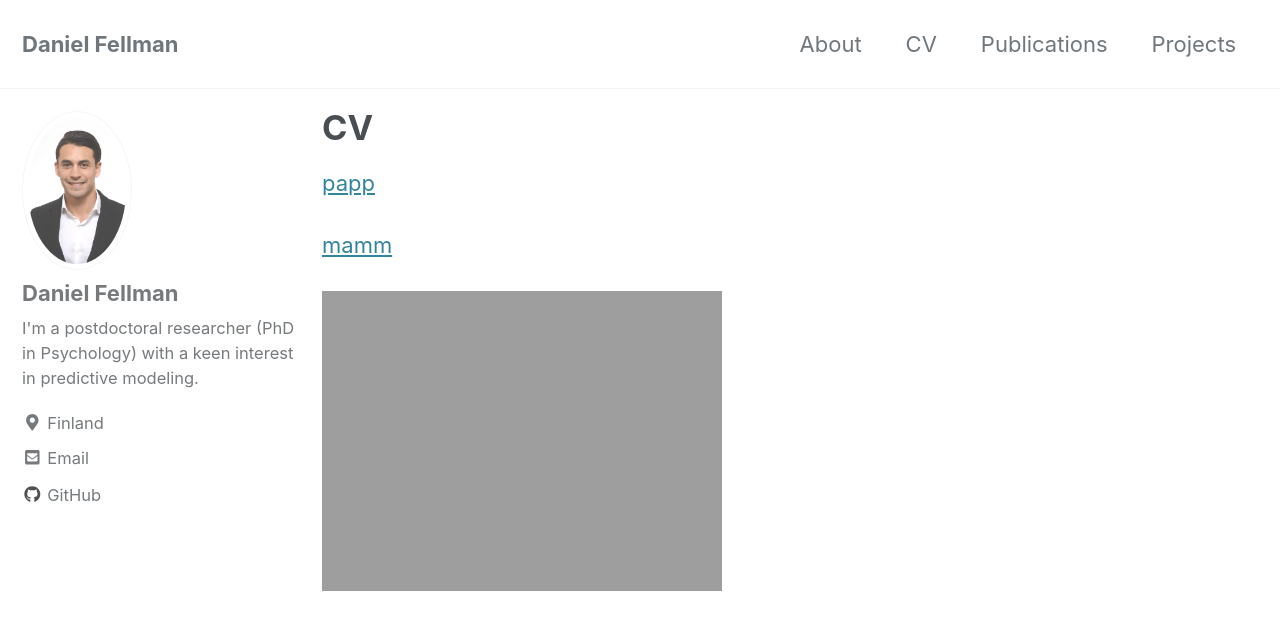
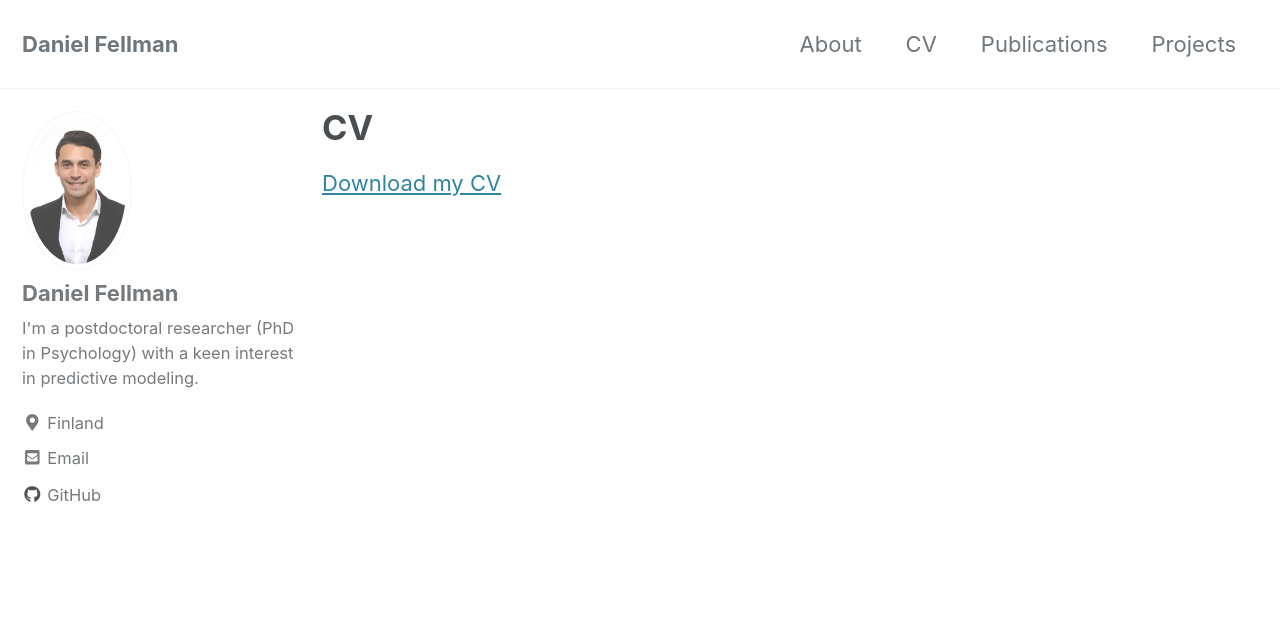
Before and after one commit to danielfellman/danielfellman.github.io, a Jekyll site: the page built from _pages/cv.md, in a window 1280 px wide and 900 px high. Shown: the top 630 px of the window. Built offline with Jekyll 4.4.1, drawn with Linux system fonts in a browser that asks for light colours; cached includes are drawn as plain includes; nearby versions of some CDN libraries.

Commit message:
Update cv.md

```diff
--- a/_pages/cv.md
+++ b/_pages/cv.md
@@ -4,8 +4,4 @@ permalink: /cv/
 title: "CV"
 author_profile: true
 ---
-[papp](https://github.com/danielwarna/braintrain/blob/gh-pages/Soveri_et_al_2017_Working_memory_training_revisited.pdf?raw=true)
-
-[mamm](https://github.com/danielfellman/danielfellman.github.io/blob/master/docs/CV_Fellman2.pdf?raw=true)
-
-<img src="{{ site.url }}{{ site.baseurl }}/images/cv.jpg" alt="CV">
+[Download my CV](https://github.com/danielfellman/danielfellman.github.io/blob/master/docs/CV_Fellman2.pdf?raw=true)
```
